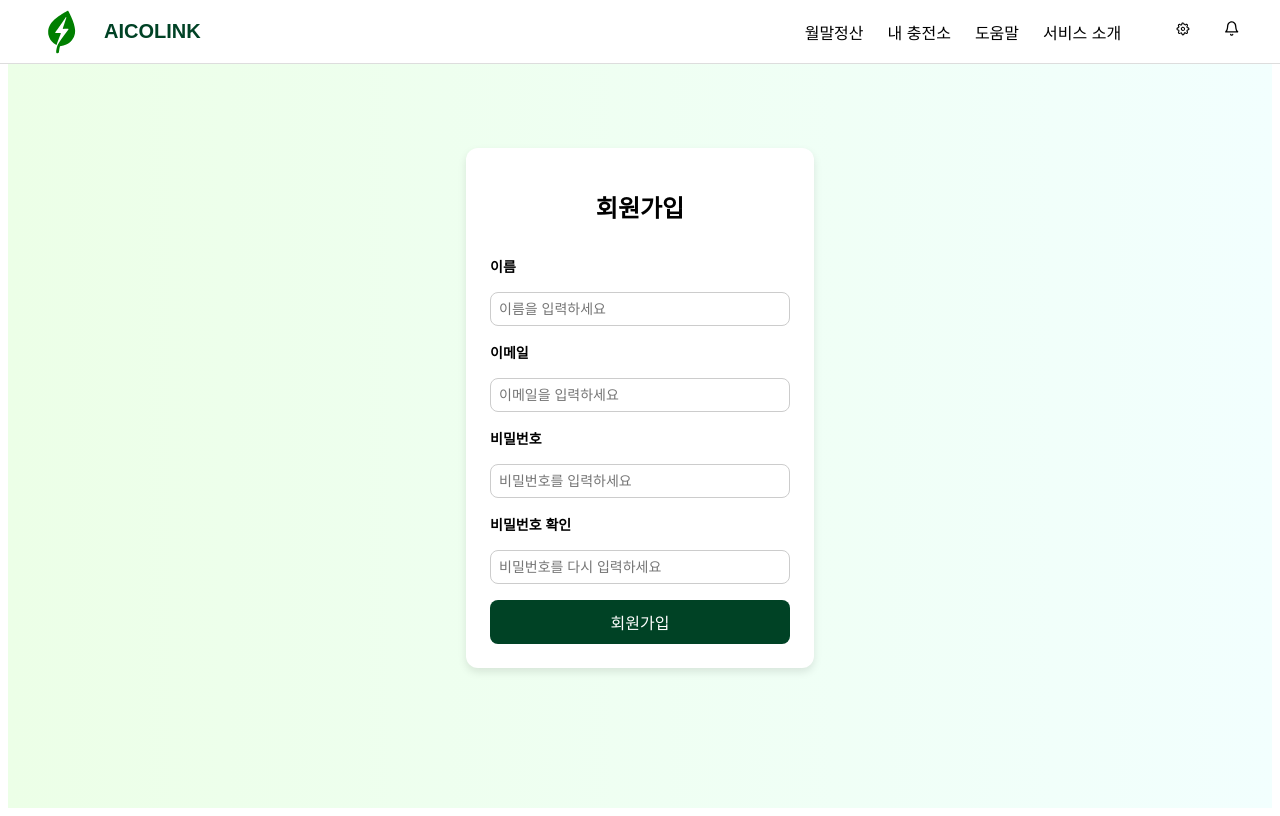
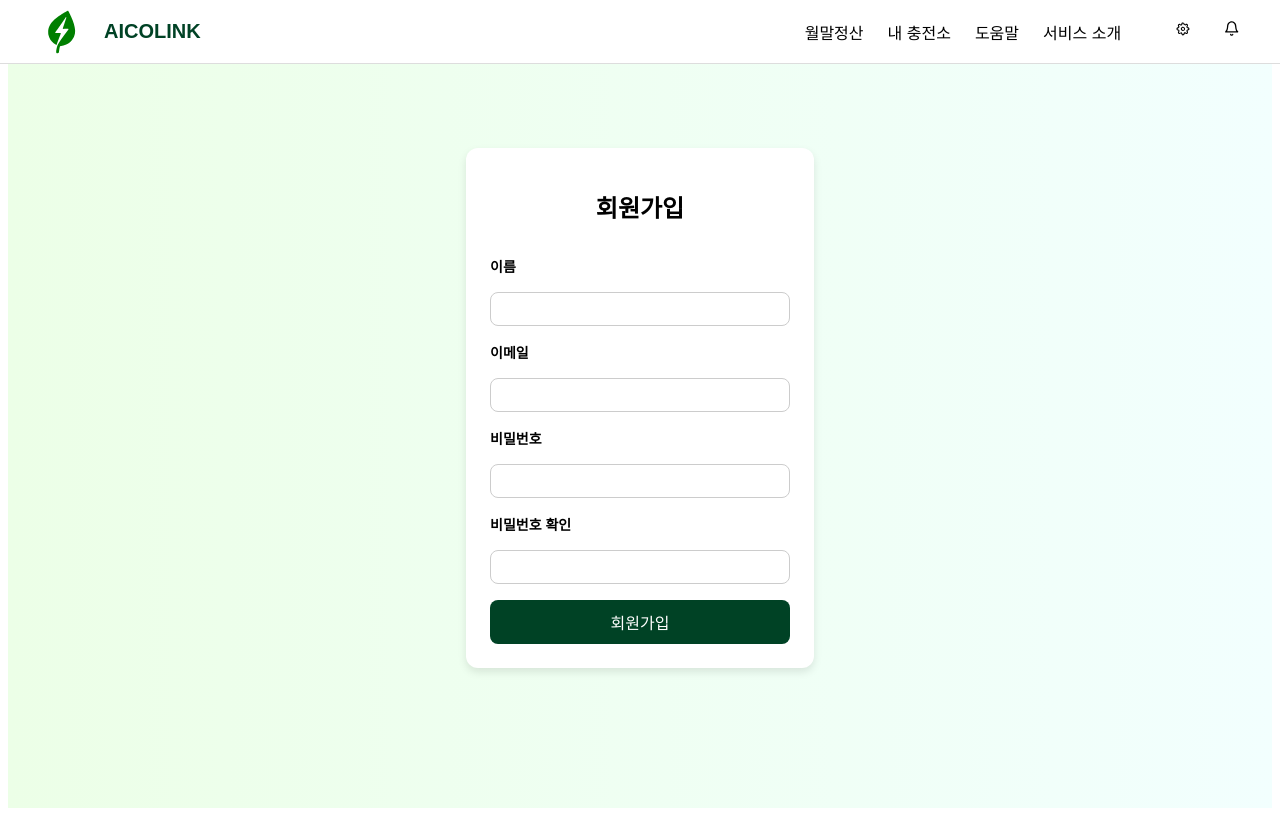
Before and after one commit to Capstone-whiteday/frontend-aicolink, a React (Vite) app: page /signup in a window 1280 px wide. Built offline with nearby package versions, Linux system fonts and the light colour scheme.

Commit message:
linking backend-prototype

```diff
--- a/src/Components/Login.jsx
+++ b/src/Components/Login.jsx
@@ -1,25 +1,50 @@
 import { useState } from 'react';
 import { useNavigate } from 'react-router-dom';
 import './Login.css';
-const Login = ({ setIsLoggedIn, setCurrentUser, users }) => { // **users prop 추가**
+
+const Login = ({ setIsLoggedIn, setCurrentUser /* , users */ }) => {
   const [email, setEmail] = useState('');
   const [password, setPassword] = useState('');
   const navigate = useNavigate();
 
-  const handleSubmit = (e) => {
+  const handleSubmit = async (e) => {
     e.preventDefault();
 
-    // **사용자 인증 로직 추가**
+    // ✅ 백엔드 연동 방식
+    try {
+      const response = await fetch('https://your-backend-api.com/login', {
+        method: 'POST',
+        headers: { 'Content-Type': 'application/json' },
+        body: JSON.stringify({ email, password }),
+      });
+
+      const data = await response.json();
+
+      if (response.ok) {
+        setIsLoggedIn(true);
+        setCurrentUser(data.user); // 로그인된 사용자 정보
+        alert('로그인 성공!');
+        navigate('/');
+      } else {
+        alert(`로그인 실패: ${data.message || '이메일 또는 비밀번호가 잘못되었습니다.'}`);
+      }
+    } catch (error) {
+      console.error('로그인 중 오류 발생:', error);
+      alert('로그인 요청 중 오류가 발생했습니다.');
+    }
+
+    // ✅ MOCK 방식 (주석처리)
+    /*
     const user = users.find((user) => user.email === email && user.password === password);
     if (!user) {
       alert('이메일 또는 비밀번호가 잘못되었습니다.');
       return;
     }
-
-    // 로그인 성공
     setIsLoggedIn(true);
-    setCurrentUser(user); // 로그인한 사용자 정보 설정
-    navigate('/'); // 메인 페이지로 이동
+    setCurrentUser(user);
+    alert('로그인 성공!');
+    navigate('/');
+    */
   };
 
   return (
@@ -27,26 +52,13 @@ const Login = ({ setIsLoggedIn, setCurrentUser, users }) => { // **users prop
       <form className="login-form" onSubmit={handleSubmit}>
         <h1>로그인</h1>
         <label htmlFor="email">이메일</label>
-        <input
-          type="email"
-          id="email"
-          value={email}
-          onChange={(e) => setEmail(e.target.value)}
-          placeholder="이메일을 입력하세요"
-          required
-        />
+        <input type="email" id="email" value={email} onChange={(e) => setEmail(e.target.value)} required />
+
         <label htmlFor="password">비밀번호</label>
-        <input
-          type="password"
-          id="password"
-          value={password}
-          onChange={(e) => setPassword(e.target.value)}
-          placeholder="비밀번호를 입력하세요"
-          required
-        />
+        <input type="password" id="password" value={password} onChange={(e) => setPassword(e.target.value)} required />
+
         <button type="submit">로그인</button>
         <button type="button" onClick={() => navigate('/signup')}>회원가입</button>
-        {/* <button type="button" onClick={() => navigate('/')}>뒤로가기</button> */}
       </form>
     </div>
   );
@@ -59,16 +71,15 @@ export default Login;
 // import { useState } from 'react';
 // import { useNavigate } from 'react-router-dom';
 // import './Login.css';
-
 // const Login = ({ setIsLoggedIn, setCurrentUser, users }) => { // **users prop 추가**
 //   const [email, setEmail] = useState('');
 //   const [password, setPassword] = useState('');
 //   const navigate = useNavigate();
 
+
 //   const handleSubmit = (e) => {
 //     e.preventDefault();
 
-//     try{
 //     // **사용자 인증 로직 추가**
 //     const user = users.find((user) => user.email === email && user.password === password);
 //     if (!user) {
@@ -76,14 +87,10 @@ export default Login;
 //       return;
 //     }
 
-//     // 로그인 성공 시 사용자 정보 설정
+//     // 로그인 성공
 //     setIsLoggedIn(true);
 //     setCurrentUser(user); // 로그인한 사용자 정보 설정
-//     alert('로그인 성공!');
 //     navigate('/'); // 메인 페이지로 이동
-//   } catch (error) {
-//     console.error('로그인 중 오류 발생:', error);
-//     alert('로그인 중 오류가 발생했습니다. 다시 시도해 주세요.');
 //   };
 
 //   return (
@@ -110,10 +117,74 @@ export default Login;
 //         />
 //         <button type="submit">로그인</button>
 //         <button type="button" onClick={() => navigate('/signup')}>회원가입</button>
+//         {/* <button type="button" onClick={() => navigate('/')}>뒤로가기</button> */}
 //       </form>
 //     </div>
 //   );
-//   }
 // };
 
 // export default Login;
+
+
+
+// // import { useState } from 'react';
+// // import { useNavigate } from 'react-router-dom';
+// // import './Login.css';
+
+// // const Login = ({ setIsLoggedIn, setCurrentUser, users }) => { // **users prop 추가**
+// //   const [email, setEmail] = useState('');
+// //   const [password, setPassword] = useState('');
+// //   const navigate = useNavigate();
+
+// //   const handleSubmit = (e) => {
+// //     e.preventDefault();
+
+// //     try{
+// //     // **사용자 인증 로직 추가**
+// //     const user = users.find((user) => user.email === email && user.password === password);
+// //     if (!user) {
+// //       alert('이메일 또는 비밀번호가 잘못되었습니다.');
+// //       return;
+// //     }
+
+// //     // 로그인 성공 시 사용자 정보 설정
+// //     setIsLoggedIn(true);
+// //     setCurrentUser(user); // 로그인한 사용자 정보 설정
+// //     alert('로그인 성공!');
+// //     navigate('/'); // 메인 페이지로 이동
+// //   } catch (error) {
+// //     console.error('로그인 중 오류 발생:', error);
+// //     alert('로그인 중 오류가 발생했습니다. 다시 시도해 주세요.');
+// //   };
+
+// //   return (
+// //     <div className="login-container">
+// //       <form className="login-form" onSubmit={handleSubmit}>
+// //         <h1>로그인</h1>
+// //         <label htmlFor="email">이메일</label>
+// //         <input
+// //           type="email"
+// //           id="email"
+// //           value={email}
+// //           onChange={(e) => setEmail(e.target.value)}
+// //           placeholder="이메일을 입력하세요"
+// //           required
+// //         />
+// //         <label htmlFor="password">비밀번호</label>
+// //         <input
+// //           type="password"
+// //           id="password"
+// //           value={password}
+// //           onChange={(e) => setPassword(e.target.value)}
+// //           placeholder="비밀번호를 입력하세요"
+// //           required
+// //         />
+// //         <button type="submit">로그인</button>
+// //         <button type="button" onClick={() => navigate('/signup')}>회원가입</button>
+// //       </form>
+// //     </div>
+// //   );
+// //   }
+// // };
+
+// // export default Login;
--- a/src/Components/SignUp.jsx
+++ b/src/Components/SignUp.jsx
@@ -2,7 +2,7 @@ import { useState } from 'react';
 import { useNavigate } from 'react-router-dom';
 import './SignUp.css';
 
-const SignUp = ({ onSignUp }) => { // **onSignUp prop 추가**
+const SignUp = ({ onSignUp }) => {
   const [name, setName] = useState('');
   const [email, setEmail] = useState('');
   const [password, setPassword] = useState('');
@@ -10,52 +10,42 @@ const SignUp = ({ onSignUp }) => { // **onSignUp prop 추가**
   const navigate = useNavigate();
 
   const handleSubmit = async (e) => {
-    e.preventDefault();// 폼 제출 시 기본 동작 방지
+    e.preventDefault();
 
+    // 기본 유효성 검사
     if (password.length < 8) {
       alert('비밀번호는 최소 8자 이상이어야 합니다.');
       return;
     }
-
     if (password !== confirmPassword) {
       alert('비밀번호가 일치하지 않습니다.');
       return;
     }
 
-    // try {
-    //     const result = onSignUp({ name, email, password });
-    //     console.log('회원가입 결과:', result);
-    //     if (result.success) {
-    //       alert(result.message);
-    //       navigate('/login');
-    //     } else {
-    //       alert(result.message);
-    //     }
-    // } catch (error) {
-    //     console.error('회원가입 요청 중 오류 발생:', error);
-    //     alert('회원가입 요청 중 오류가 발생했습니다.');
-    // }
-
-
+    // ✅ 백엔드 연동 방식
     try {
-      const response = await fetch('https://your-backend-api.com/signup', {
-        method: 'POST',
-        headers: { 'Content-Type': 'application/json' },
-        body: JSON.stringify({ name, email, password }),
-      });
-
-      const data = await response.json();
-
-      if (response.ok) {
-        alert('회원가입 성공!');
+      const result = await onSignUp({ name, email, password });
+      if (result.success) {
+        alert(result.message);
         navigate('/login');
       } else {
-        alert(`회원가입 실패: ${data.message}`);
+        alert(result.message);
       }
     } catch (error) {
       console.error('회원가입 요청 중 오류 발생:', error);
       alert('회원가입 요청 중 오류가 발생했습니다.');
     }
+
+    // ✅ MOCK 방식 (주석처리)
+    /*
+    const result = onSignUp({ name, email, password });
+    if (result.success) {
+      alert(result.message);
+      navigate('/login');
+    } else {
+      alert(result.message);
+    }
+    */
   };
 
   return (
@@ -63,45 +53,20 @@ const SignUp = ({ onSignUp }) => { // **onSignUp prop 추가**
       <form className="signup-form" onSubmit={handleSubmit}>
         <h1>회원가입</h1>
         <label htmlFor="name">이름</label>
-        <input
-          type="text"
-          id="name"
-          value={name}
-          onChange={(e) => setName(e.target.value)}
-          placeholder="이름을 입력하세요"
-          required
-        />
+        <input type="text" id="name" value={name} onChange={(e) => setName(e.target.value)} required />
+
         <label htmlFor="email">이메일</label>
-        <input
-          type="email"
-          id="email"
-          value={email}
-          onChange={(e) => setEmail(e.target.value)}
-          placeholder="이메일을 입력하세요"
-          required
-        />
+        <input type="email" id="email" value={email} onChange={(e) => setEmail(e.target.value)} required />
+
         <label htmlFor="password">비밀번호</label>
-        <input
-          type="password"
-          id="password"
-          value={password}
-          onChange={(e) => setPassword(e.target.value)}
-          placeholder="비밀번호를 입력하세요"
-          required
-        />
-        {/* 비밀번호 길이 조건 문구 */}
+        <input type="password" id="password" value={password} onChange={(e) => setPassword(e.target.value)} required />
         {password.length > 0 && password.length < 8 && (
           <p className="password-hint">비밀번호는 8자 이상이어야 합니다.</p>
         )}
+
         <label htmlFor="confirmPassword">비밀번호 확인</label>
-        <input
-          type="password"
-          id="confirmPassword"
-          value={confirmPassword}
-          onChange={(e) => setConfirmPassword(e.target.value)}
-          placeholder="비밀번호를 다시 입력하세요"
-          required
-        />
+        <input type="password" id="confirmPassword" value={confirmPassword} onChange={(e) => setConfirmPassword(e.target.value)} required />
+
         <button type="submit">회원가입</button>
       </form>
     </div>
@@ -111,33 +76,48 @@ const SignUp = ({ onSignUp }) => { // **onSignUp prop 추가**
 export default SignUp;
 
 
+
 // import { useState } from 'react';
 // import { useNavigate } from 'react-router-dom';
 // import './SignUp.css';
 
-// const SignUp = () => {
-//   const [name, setName] = useState(''); // 이름 상태 추가
+// const SignUp = ({ onSignUp }) => { // **onSignUp prop 추가**
+//   const [name, setName] = useState('');
 //   const [email, setEmail] = useState('');
 //   const [password, setPassword] = useState('');
 //   const [confirmPassword, setConfirmPassword] = useState('');
 //   const navigate = useNavigate();
 
 //   const handleSubmit = async (e) => {
-//     e.preventDefault();
-//     // 비밀번호 안정성 검사
+//     e.preventDefault();// 폼 제출 시 기본 동작 방지
+
 //     if (password.length < 8) {
-//         alert('비밀번호는 최소 8자 이상이어야 합니다.');
-//         return;
-//       }
-//     // 비밀번호 확인
+//       alert('비밀번호는 최소 8자 이상이어야 합니다.');
+//       return;
+//     }
+
 //     if (password !== confirmPassword) {
 //       alert('비밀번호가 일치하지 않습니다.');
 //       return;
 //     }
 
-//     // 백엔드로 데이터 전송
+//     // try {
+//     //     const result = onSignUp({ name, email, password });
+//     //     console.log('회원가입 결과:', result);
+//     //     if (result.success) {
+//     //       alert(result.message);
+//     //       navigate('/login');
+//     //     } else {
+//     //       alert(result.message);
+//     //     }
+//     // } catch (error) {
+//     //     console.error('회원가입 요청 중 오류 발생:', error);
+//     //     alert('회원가입 요청 중 오류가 발생했습니다.');
+//     // }
+
+
 //     try {
-//       const response = await fetch('aicolink.ccfiesomsf23.us-east-1.rds.amazonaws.com', {
+//       const response = await fetch('https://your-backend-api.com/signup', {
 //         method: 'POST',
 //         headers: { 'Content-Type': 'application/json' },
 //         body: JSON.stringify({ name, email, password }),
@@ -147,7 +127,7 @@ export default SignUp;
 
 //       if (response.ok) {
 //         alert('회원가입 성공!');
-//         navigate('/login'); // 회원가입 후 로그인 페이지로 이동
+//         navigate('/login');
 //       } else {
 //         alert(`회원가입 실패: ${data.message}`);
 //       }
@@ -188,6 +168,10 @@ export default SignUp;
 //           placeholder="비밀번호를 입력하세요"
 //           required
 //         />
+//         {/* 비밀번호 길이 조건 문구 */}
+//         {password.length > 0 && password.length < 8 && (
+//           <p className="password-hint">비밀번호는 8자 이상이어야 합니다.</p>
+//         )}
 //         <label htmlFor="confirmPassword">비밀번호 확인</label>
 //         <input
 //           type="password"
@@ -204,3 +188,98 @@ export default SignUp;
 // };
 
 // export default SignUp;
+
+
+// // import { useState } from 'react';
+// // import { useNavigate } from 'react-router-dom';
+// // import './SignUp.css';
+
+// // const SignUp = () => {
+// //   const [name, setName] = useState(''); // 이름 상태 추가
+// //   const [email, setEmail] = useState('');
+// //   const [password, setPassword] = useState('');
+// //   const [confirmPassword, setConfirmPassword] = useState('');
+// //   const navigate = useNavigate();
+
+// //   const handleSubmit = async (e) => {
+// //     e.preventDefault();
+// //     // 비밀번호 안정성 검사
+// //     if (password.length < 8) {
+// //         alert('비밀번호는 최소 8자 이상이어야 합니다.');
+// //         return;
+// //       }
+// //     // 비밀번호 확인
+// //     if (password !== confirmPassword) {
+// //       alert('비밀번호가 일치하지 않습니다.');
+// //       return;
+// //     }
+
+// //     // 백엔드로 데이터 전송
+// //     try {
+// //       const response = await fetch('aicolink.ccfiesomsf23.us-east-1.rds.amazonaws.com', {
+// //         method: 'POST',
+// //         headers: { 'Content-Type': 'application/json' },
+// //         body: JSON.stringify({ name, email, password }),
+// //       });
+
+// //       const data = await response.json();
+
+// //       if (response.ok) {
+// //         alert('회원가입 성공!');
+// //         navigate('/login'); // 회원가입 후 로그인 페이지로 이동
+// //       } else {
+// //         alert(`회원가입 실패: ${data.message}`);
+// //       }
+// //     } catch (error) {
+// //       console.error('회원가입 요청 중 오류 발생:', error);
+// //       alert('회원가입 요청 중 오류가 발생했습니다.');
+// //     }
+// //   };
+
+// //   return (
+// //     <div className="signup-container">
+// //       <form className="signup-form" onSubmit={handleSubmit}>
+// //         <h1>회원가입</h1>
+// //         <label htmlFor="name">이름</label>
+// //         <input
+// //           type="text"
+// //           id="name"
+// //           value={name}
+// //           onChange={(e) => setName(e.target.value)}
+// //           placeholder="이름을 입력하세요"
+// //           required
+// //         />
+// //         <label htmlFor="email">이메일</label>
+// //         <input
+// //           type="email"
+// //           id="email"
+// //           value={email}
+// //           onChange={(e) => setEmail(e.target.value)}
+// //           placeholder="이메일을 입력하세요"
+// //           required
+// //         />
+// //         <label htmlFor="password">비밀번호</label>
+// //         <input
+// //           type="password"
+// //           id="password"
+// //           value={password}
+// //           onChange={(e) => setPassword(e.target.value)}
+// //           placeholder="비밀번호를 입력하세요"
+// //           required
+// //         />
+// //         <label htmlFor="confirmPassword">비밀번호 확인</label>
+// //         <input
+// //           type="password"
+// //           id="confirmPassword"
+// //           value={confirmPassword}
+// //           onChange={(e) => setConfirmPassword(e.target.value)}
+// //           placeholder="비밀번호를 다시 입력하세요"
+// //           required
+// //         />
+// //         <button type="submit">회원가입</button>
+// //       </form>
+// //     </div>
+// //   );
+// // };
+
+// // export default SignUp;
```
Also changed, not shown: src/App.jsx (+96 -11 lines).
